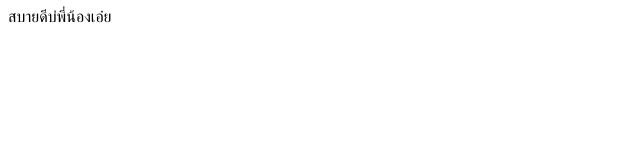
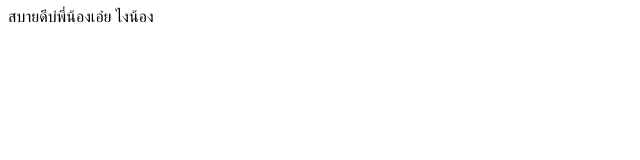
Before and after one commit to thanakorn03/learn-git, a plain HTML site: page index.html in a window 1280 px wide. Shown: the full height of the page, 0-640 px from the left. Drawn offline with Linux system fonts and the light colour scheme.

Commit message:
two  commit

```diff
--- a/index.html
+++ b/index.html
@@ -7,5 +7,6 @@
 </head>
 <body>
     <k1>สบายดีบ่พี่น้องเอ๋ย</k1>
+    <k2>ไงน้อง</k2>
 </body>
 </html>
```
